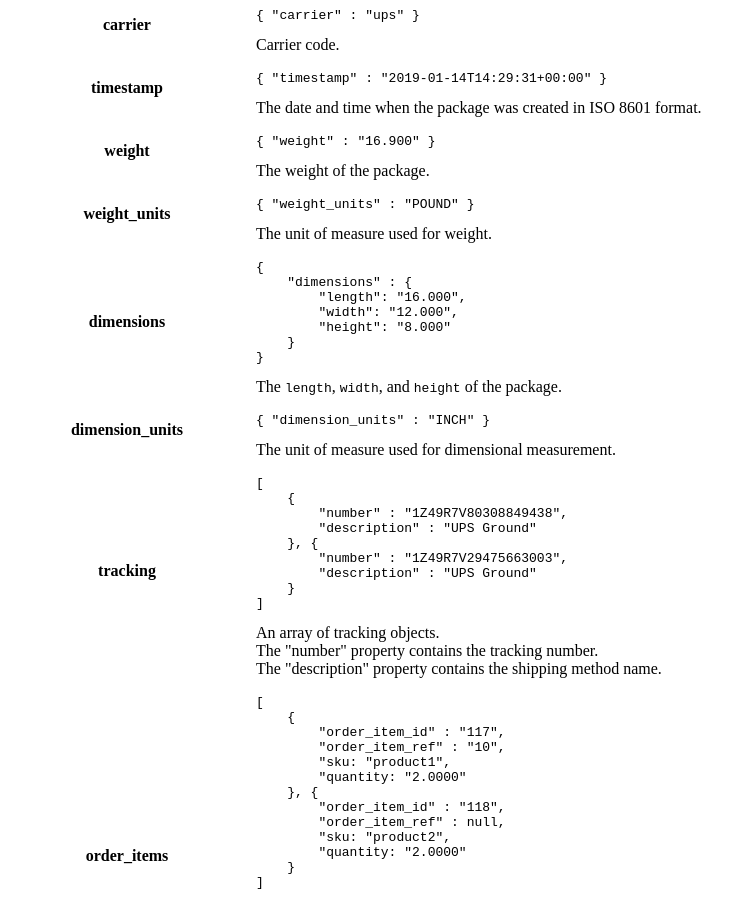
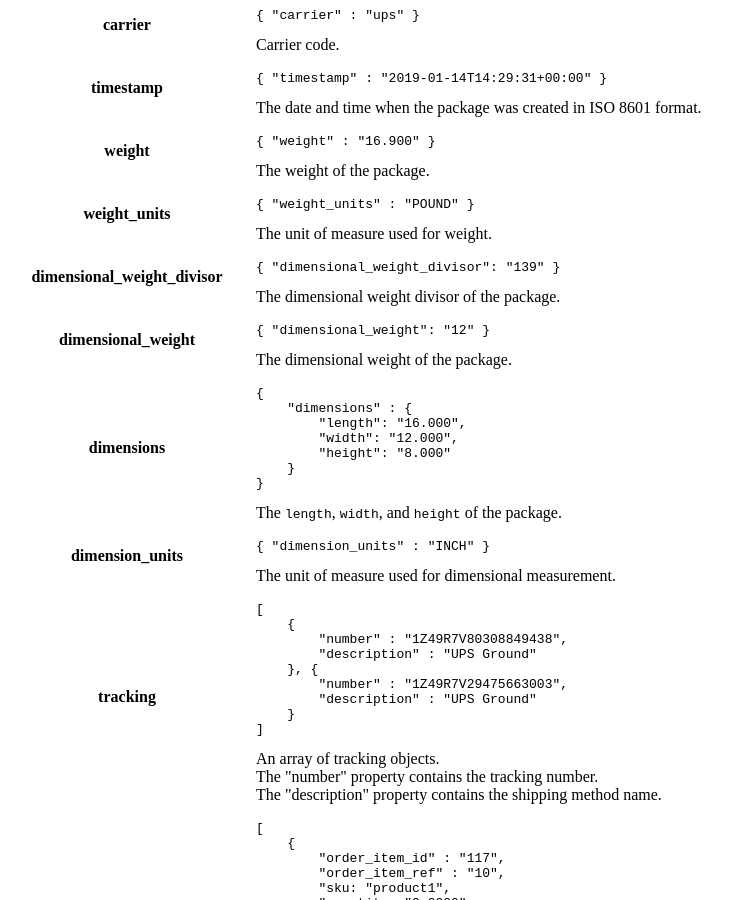
Before and after one commit to ShipStream/shipstream.github.io, a Jekyll site: the page built from _posts/2014-07-25-order.md, in a window 1280 px wide and 900 px high, scrolled down 19009 px. Shown: the whole window, without its empty margins (9-741 px from the left). Built offline with Jekyll 4.4.1, drawn with Linux system fonts in a browser that asks for light colours; a style sheet for code colours, icons or effects is not loaded.

Commit message:
Add dimensional weight for the package.

```diff
--- a/_posts/2014-07-25-order.md
+++ b/_posts/2014-07-25-order.md
@@ -1488,6 +1488,20 @@ Attempt to cancel all items on an order:
     </td>
 </tr>
 <tr>
+    <th>dimensional_weight_divisor</th>
+    <td>
+        <pre><code>{ "dimensional_weight_divisor": "139" }</code></pre>
+        The dimensional weight divisor of the package.
+    </td>
+</tr>
+<tr>
+    <th>dimensional_weight</th>
+    <td>
+        <pre><code>{ "dimensional_weight": "12" }</code></pre>
+        The dimensional weight of the package.
+    </td>
+</tr>
+<tr>
     <th>dimensions</th>
     <td>
         <pre><code>{
```
